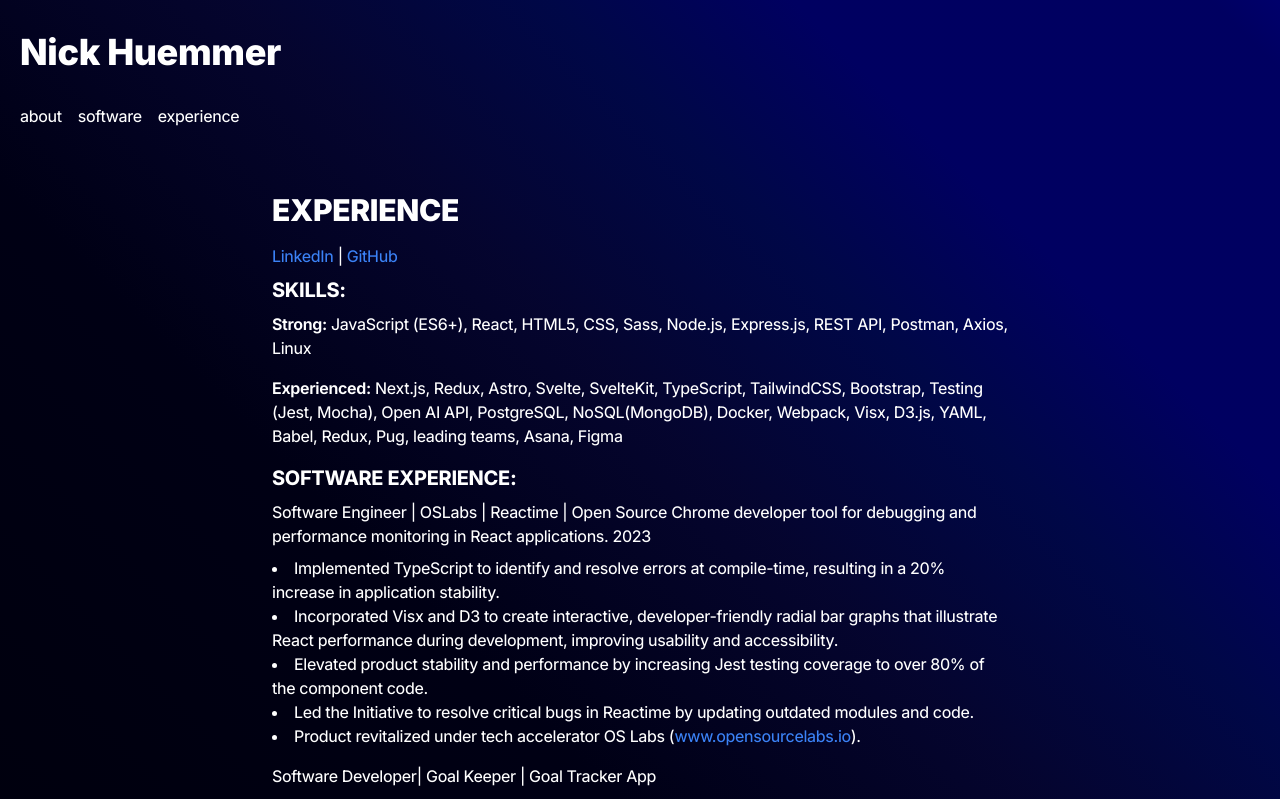
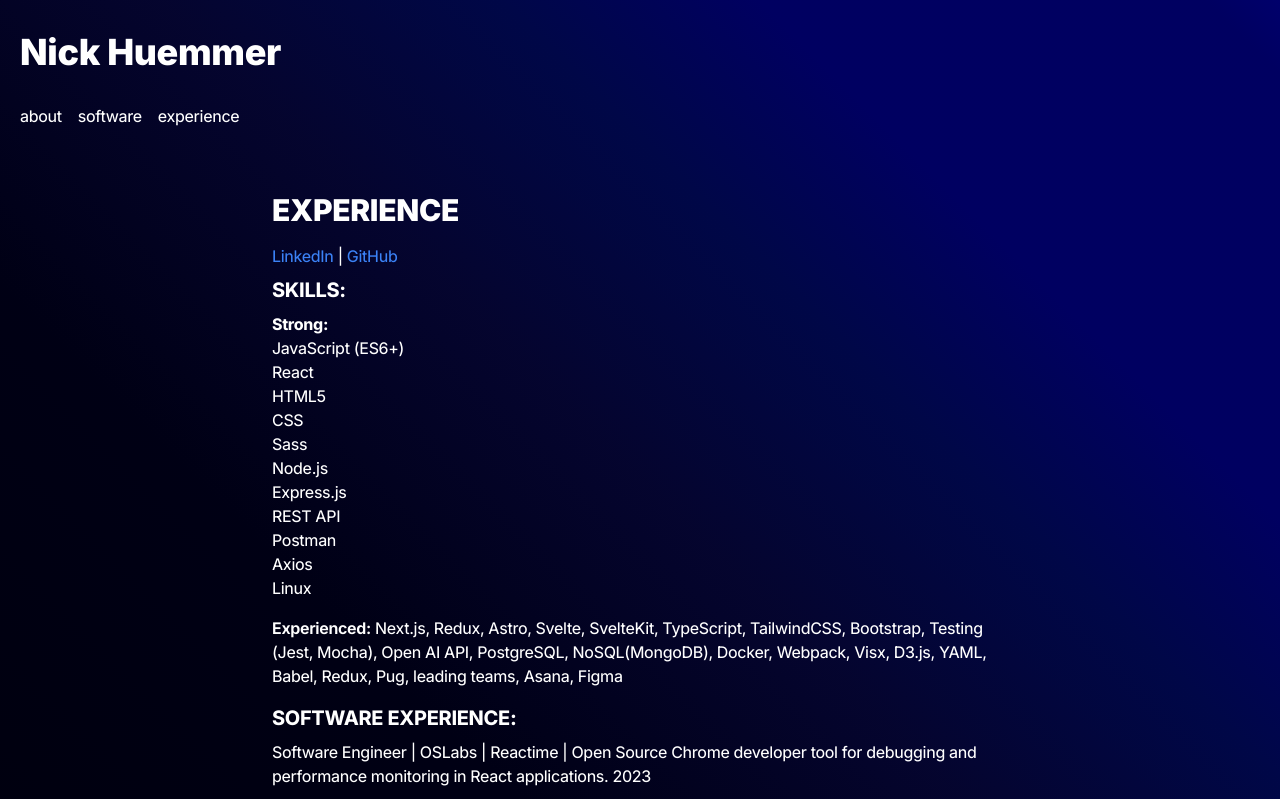
Before and after one commit to ElDuke717/personal-landing, a Next.js app: page /experience in a window 1280 px wide. Shown: the top 799 px of the page. Built offline with nearby package versions, Linux system fonts and the light colour scheme.

Commit message:
add style changes to list

```diff
--- a/src/app/experience/page.tsx
+++ b/src/app/experience/page.tsx
@@ -21,8 +21,20 @@
 
       <h2 className="text-xl font-bold mb-2">SKILLS:</h2>
       <div className="mb-4">
-        <strong>Strong:</strong> JavaScript (ES6+), React, HTML5, CSS, Sass,
-        Node.js, Express.js, REST API, Postman, Axios, Linux
+        <h2>Strong:</h2>{" "}
+        <ul>
+          <li>JavaScript (ES6+)</li>
+          <li>React</li>
+          <li>HTML5</li>
+          <li>CSS</li>
+          <li>Sass</li>
+          <li>Node.js</li>
+          <li>Express.js</li>
+          <li>REST API</li>
+          <li>Postman</li>
+          <li>Axios</li>
+          <li>Linux</li>
+        </ul>
       </div>
       <div className="mb-4">
         <strong>Experienced:</strong> Next.js, Redux, Astro, Svelte, SvelteKit,
```
